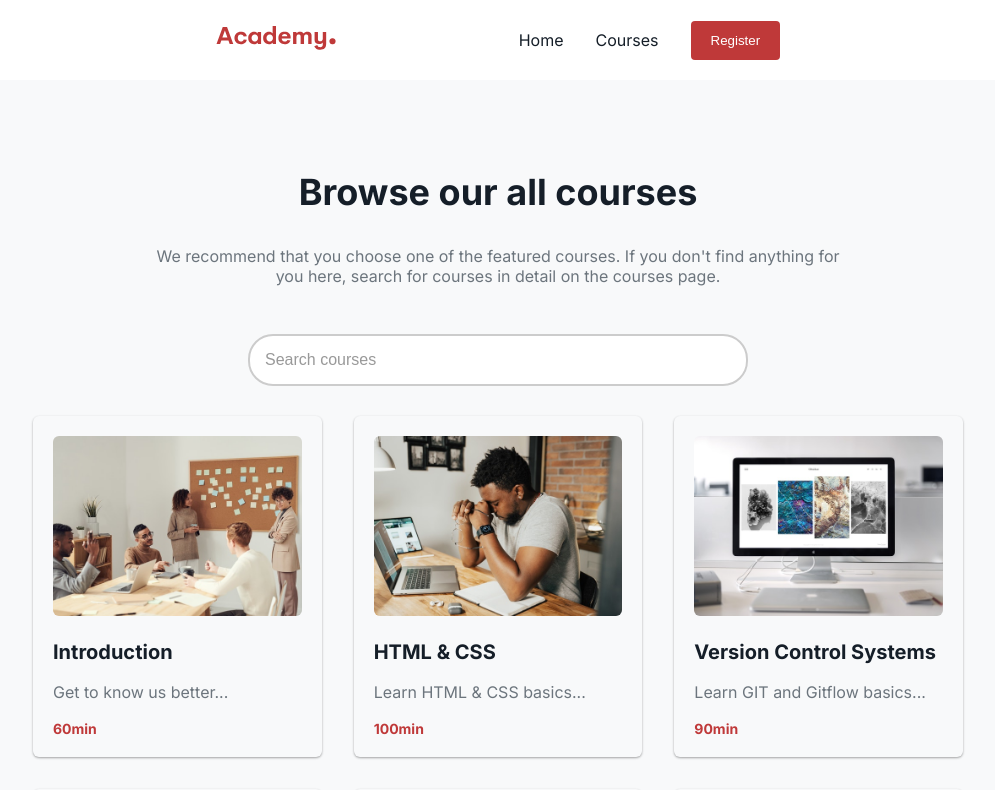
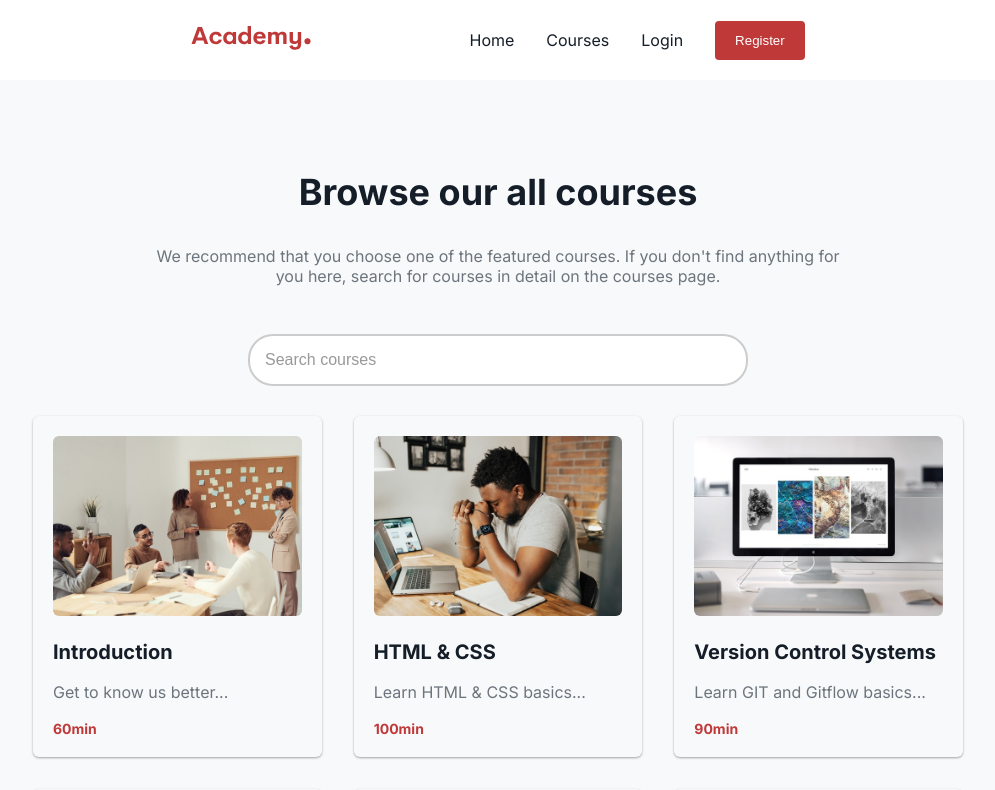
Before and after one commit to Fr1k1/Speck-academy-task, a React (Vite) app: page /courses in a window 1280 px wide. Shown: the top 790 px of the page, without its empty margins (142-1137 px from the left). Built offline with nearby package versions, Linux system fonts and the light colour scheme.

Commit message:
Small fixes

```diff
--- a/src/Components/Grid/Grid.jsx
+++ b/src/Components/Grid/Grid.jsx
@@ -1,5 +1,4 @@
 import PropTypes from 'prop-types'
-import "./Grid.scss";
 import {Grid as GridWrapper} from "../../utils/styles/generalStyles";
 
 const Grid = ({ children }) => {
--- a/src/Components/Grid/Grid.scss
+++ /dev/null
@@ -1,18 +0,0 @@
-@import "../../theme.scss";
-
-.Grid {
-  display: grid;
-  gap: 32px;
-
-  @media screen and ($tabletMedium) {
-    grid-template-columns: repeat(2, 1fr);
-  }
-
-  @media screen and ($tablet) {
-    grid-template-columns: repeat(3, 1fr);
-  }
-
-  @media screen and ($desktopLarge) {
-    grid-template-columns: repeat(4, 1fr);
-  }
-}
--- a/src/Components/Header/HeaderStyle.js
+++ b/src/Components/Header/HeaderStyle.js
@@ -84,7 +84,7 @@ export const HeaderNav = styled.nav`
     position: absolute;
     align-items: center;
     text-align: center;
-    WIDTH: 100% !important;
+    width: 100%;
     left: -3.1rem;
     top: 0rem;
     background-color: white;
--- a/src/Components/Navbar/Navbar.jsx
+++ b/src/Components/Navbar/Navbar.jsx
@@ -26,10 +26,15 @@ const Navbar = () => {
 
         <HeaderLink onClick={() => setMobileNavbar(false)}  to={"/courses"}>Courses</HeaderLink>
 
+        <HeaderLink onClick={() => setMobileNavbar(false)}  to={"/courses"}>Login</HeaderLink>
+
+
         <Link to="/register">
 
             <Button onClick={()=>navigate("/register")}>Register</Button>
         </Link>
+
+
 
     </HeaderNav>)}
 
```
Also changed, not shown: src/Components/Navbar/Navbar.scss (deleted).
